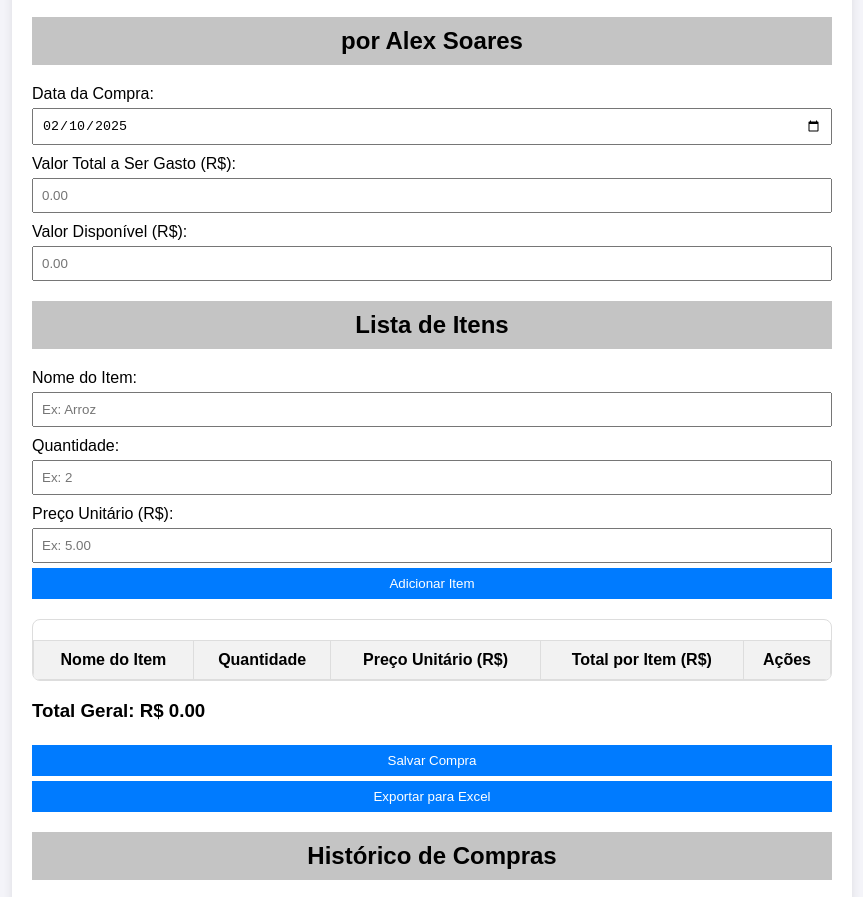
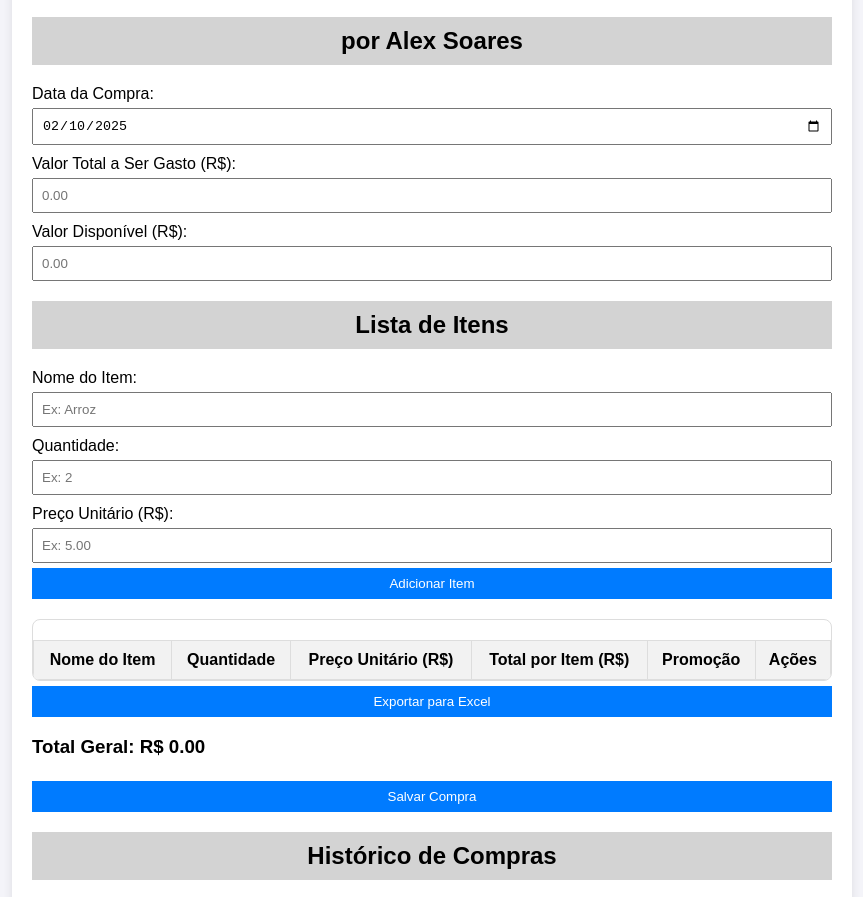
Before and after one commit to xisradical/task-list, a plain HTML site: page index.html in a window 1280 px wide. Shown: the part 123-1020 px from the top of the page, without its empty margins (208-1071 px from the left). Drawn offline with Linux system fonts and the light colour scheme.

Commit message:
Inclusão de novos itens

```diff
--- a/index.html
+++ b/index.html
@@ -40,6 +40,7 @@
                         <th>Quantidade</th>
                         <th>Preço Unitário (R$)</th>
                         <th>Total por Item (R$)</th>
+                        <th>Promoção</th>
                         <th>Ações</th>
                     </tr>
                 </thead>
@@ -48,9 +49,11 @@
                 </tbody>
             </table>
         </div>
+
+        <button onclick="exportarParaExcel()">Exportar para Excel</button>
         <h3>Total Geral: R$ <span id="totalGeral">0.00</span></h3>
         <button onclick="salvarCompra()">Salvar Compra</button>
-        <button onclick="exportarParaExcel()">Exportar para Excel</button>
+
         <h2>Histórico de Compras</h2>
         <div class="historico-scroll">
             <table id="historicoTable">
--- a/styles.css
+++ b/styles.css
@@ -20,7 +20,7 @@ body {
 
 h1, h2 {
     color: #000000;
-    background-color: #c4c4c4;
+    background-color: #d3d3d3;
     padding: 10px;
 }
 
@@ -94,3 +94,7 @@ th {
     width: auto;
     min-width: 100%;
 }
+
+input[type="checkbox"] {
+    transform: scale(1.5);
+}
```
